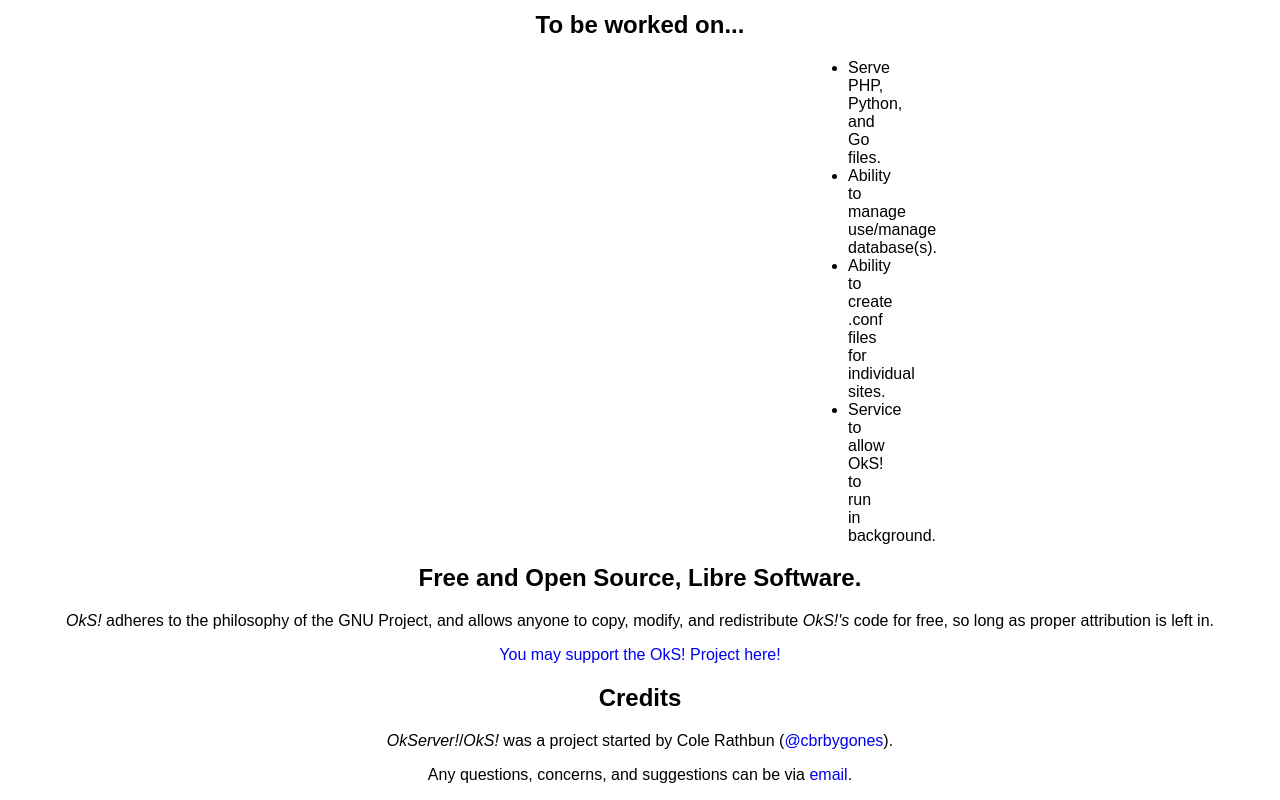
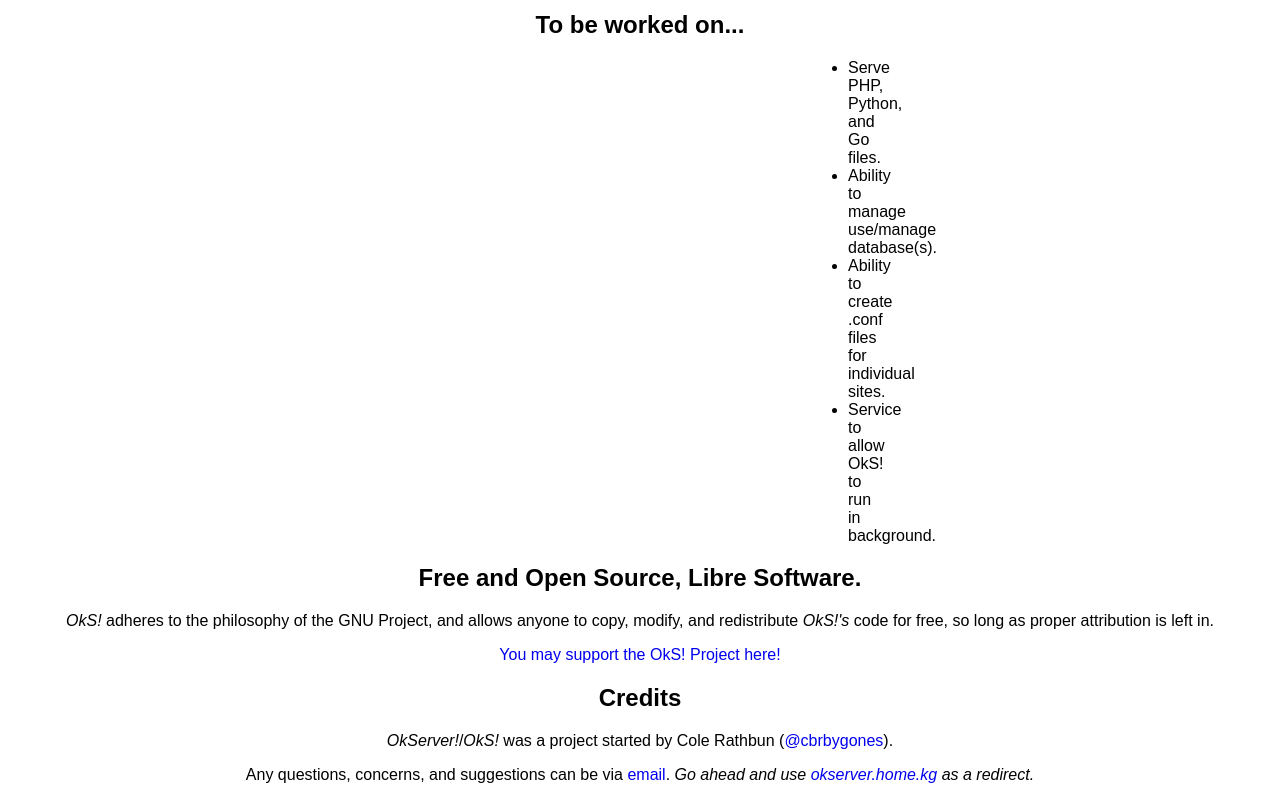
Before and after one commit to OkSProject/oksproject.github.io, a plain HTML site: page index.html in a window 1280 px wide. Shown: the part 549-1349 px from the top of the page. Drawn offline with Linux system fonts and the light colour scheme.

Commit message:
Update index.html

```diff
--- a/index.html
+++ b/index.html
@@ -51,6 +51,7 @@
         <h2>Credits</h2>
         <p><i>OkServer!</i>/<i>OkS!</i> was a project started by Cole Rathbun (<a href="https://github.com/cbrbygones">@cbrbygones</a>).</p>
         <p>Any questions, concerns, and suggestions can be via <a href="mailto:lowcr@proton.me">email</a>.
+        <em>Go ahead and use <a href="https://okserver.home.kg/">okserver.home.kg</a> as a redirect.</em>
     </center>
 </body>
 </html>
```
